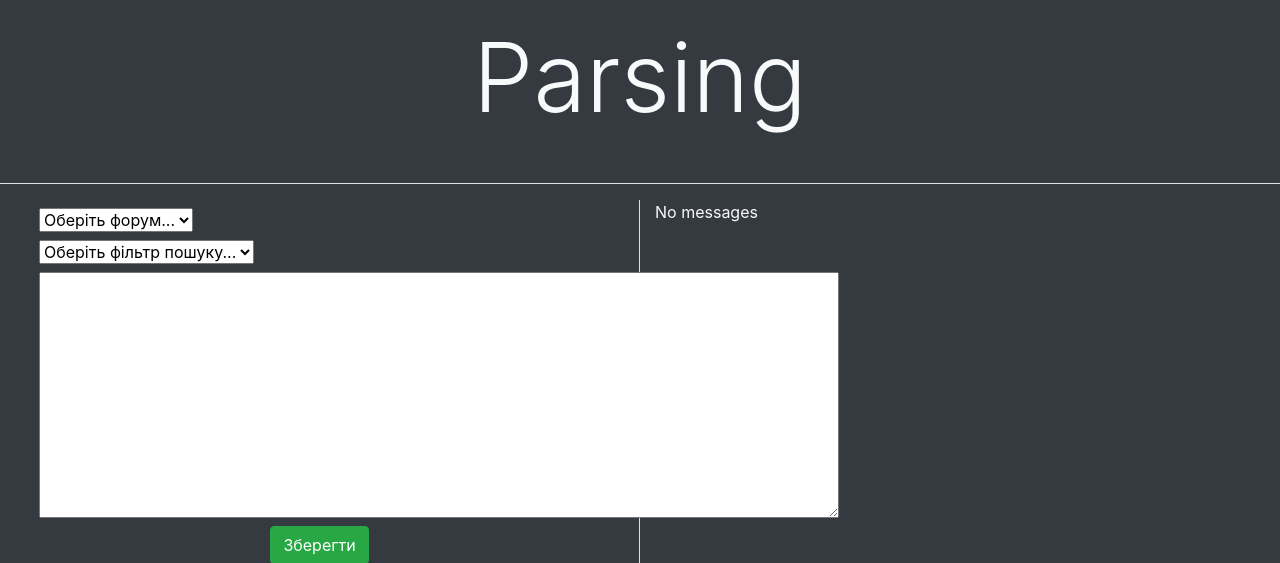
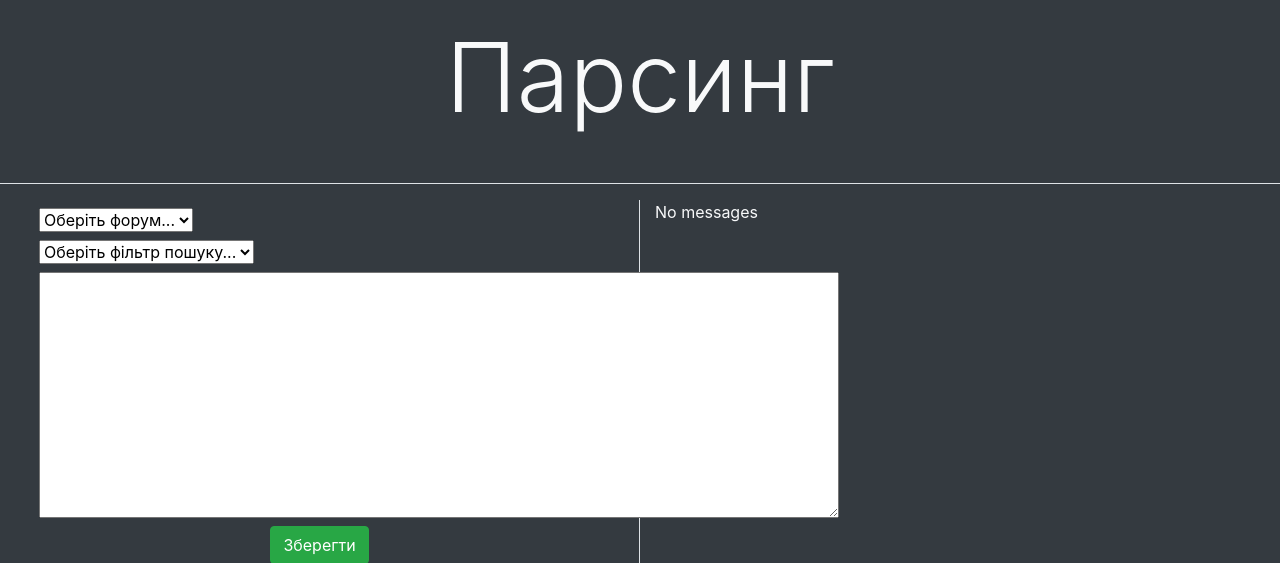
Before and after one commit to KinKinoV/Parser, a Django app: page /parsing/ in a window 1280 px wide. Shown: the part 58-621 px from the top of the page. Run offline with Django 4.2, Linux system fonts and the light colour scheme; data comes from the database, SQL or seed files in the repository; data that the repository does not hold is empty; parts of the project's set-up code (start-up, migrations or seed data) failed here and were passed over.

Commit message:
Translated some tag's text

```diff
--- a/parser/templates/parser/parse_page.html
+++ b/parser/templates/parser/parse_page.html
@@ -4,7 +4,7 @@
 {% load static %}
 {% block content %}
 
-<h1 class="display-1 text-center">Parsing</h1>
+<h1 class="display-1 text-center">Парсинг</h1>
 
 <div class="container-fluid border-top border-3 my-5" hx-headers='{"X-CSRFToken": "{{ csrf_token }}"}'>
     <div class="row py-3">
```
